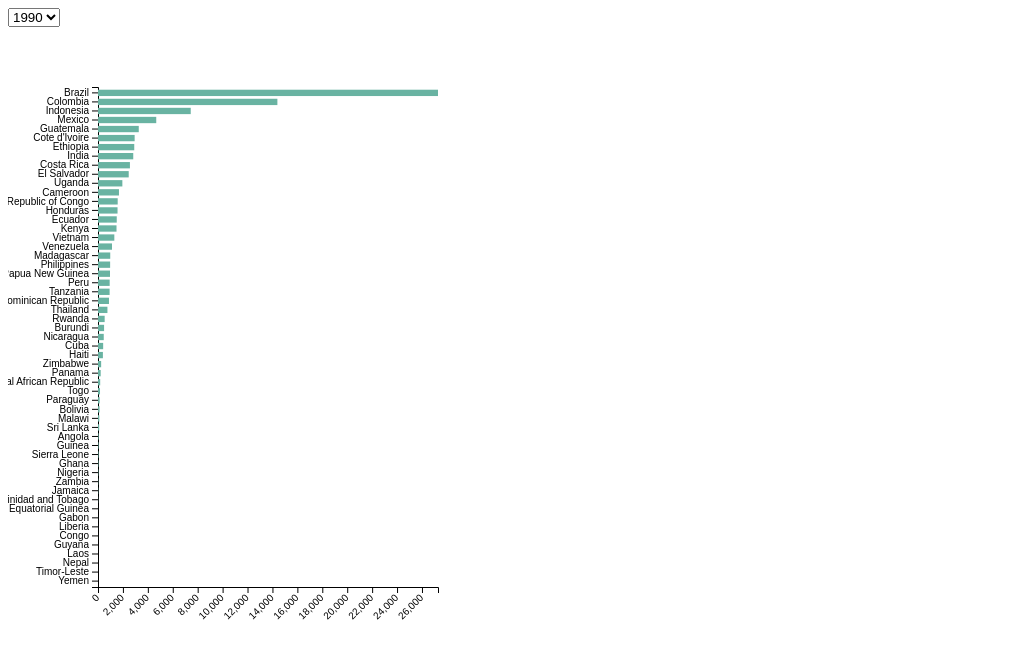
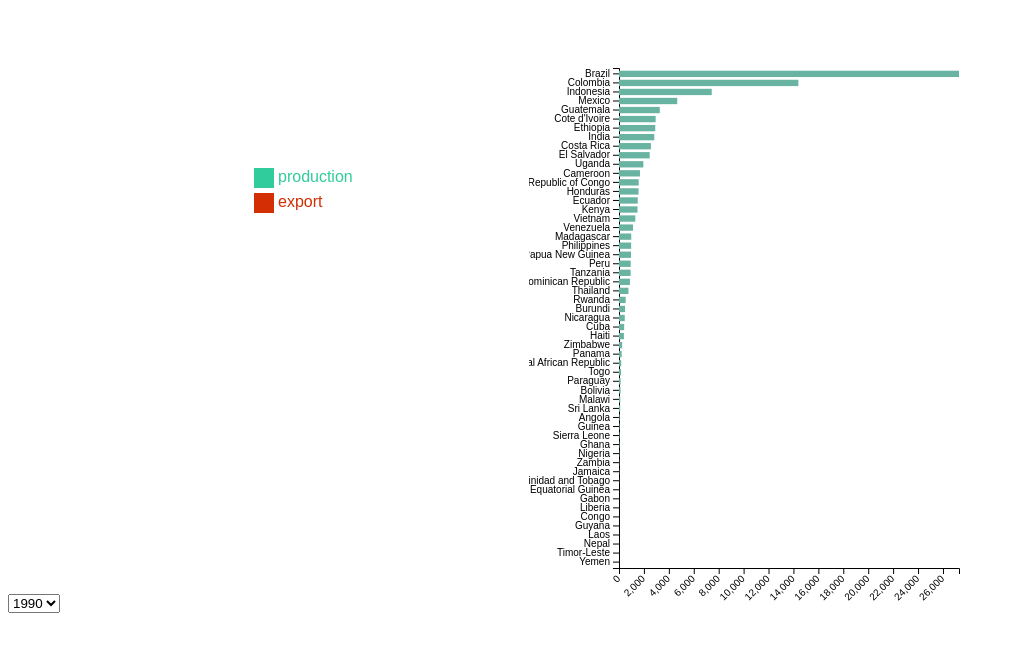
Before and after one commit to nikoelvambuena95/coffee, a Flask app: page / in a window 1280 px wide. Shown: the top 659 px of the page, without its empty margins (0-1015 px from the left). Run offline with Flask 2, Linux system fonts and the light colour scheme; data comes from the database, SQL or seed files in the repository; some libraries are stand-ins or nearby versions.

Commit message:
legend JS

```diff
--- a/static/css/style.css
+++ b/static/css/style.css
@@ -2,6 +2,10 @@
   height: 500px;
   width: 960px;
 } */
+
+div {
+  display: inline-block;
+}
 
 body {
   font-family: "Arial", sans-serif;
--- a/static/js/hBar.js
+++ b/static/js/hBar.js
@@ -11,8 +11,6 @@ var svg = d3.select("#horizontal_bar")
   .append("g")
     .attr("transform",
           "translate(" + margin.left + "," + margin.top + ")");
-
-
 
 // Load data from API route
 data = d3.json("/api/v1.0/export_countries").then(function(data){
--- /dev/null
+++ b/static/js/legend.js
@@ -0,0 +1,51 @@
+// Set the dimensions and margins of the graph
+var margin = {top: 60, right: 30, bottom: 40, left: 90},
+    width = 460 - margin.left - margin.right,
+    height = 600 - margin.top - margin.bottom;
+
+// Append the svg object to the body of the page
+var svg = d3.select("#legend")
+  .append("svg")
+    .attr("width", width + margin.left + margin.right)
+    .attr("height", height + margin.top + margin.bottom)
+  .append("g")
+    .attr("transform",
+          "translate(" + margin.left + "," + margin.top + ")");
+
+// Create a dictionary of keys
+const keys = {
+    "legend_key": [
+        {"dataType" : "production", "color" : "#31cc9b"},
+        {"dataType" : "export", "color" : "#d42e04"}
+    ]
+};
+
+// Stringify dictionary of keys, parse JSON
+var legendData = JSON.stringify(keys)
+var data = JSON.parse(legendData)
+
+// Add square
+var size = 20
+svg.selectAll("mydots")
+  .data(data['legend_key']) // 'legend_key' JSON data object
+  .enter()
+  .append("rect")
+    .attr("x", 100)
+    .attr("y", function(d, i){ return 100 + i*(size+5)}) // 100 is where the first dot appears. 25 is the distance between dots
+    .attr("width", size)
+    .attr("height", size)
+    .style("fill", function(d){ return d.color})
+;
+
+// Add text
+svg.selectAll("mylabels")
+  .data(data['legend_key']) // 'legend_key' JSON data object
+  .enter()
+  .append("text")
+    .attr("x", 100 + size*1.2)
+    .attr("y", function(d,i){ return 100 + i*(size+5) + (size/2)}) // 100 is where the first dot appears. 25 is the distance between dots
+    .style("fill", function(d){ return d.color})
+    .text(function(d){ return d.dataType})
+    .attr("text-anchor", "left")
+    .style("alignment-baseline", "middle")
+;
--- a/templates/index.html
+++ b/templates/index.html
@@ -20,8 +20,22 @@ crossorigin="" />
     <!-- Initialize a button for data type presented in horizontal bar chart -->
     <select id="data_year"></select>
 
+    <!-- Initialize a legend -->
+    <div id="legend"></div>
+
     <!-- Initialize a div for the horizontal bar chart -->
     <div id="horizontal_bar"></div>
+
+
+
+
+
+
+
+
+
+
+
 
 
     <!-- Leaflet JS -->
@@ -34,8 +48,11 @@ crossorigin="" />
     <script type="text/javascript" src="../static/js/config.js"></script>
     <!-- Map JS -->
     <script type="text/javascript" src="../static/js/map.js"></script>
+    <!-- Legend JS -->
+    <script type="text/javascript" src="../static/js/legend.js"></script>
     <!-- Horizontal Bar Chart JS -->
     <script type="text/javascript" src="../static/js/hBar.js"></script>
+
 </body>
 
 
```
Lines whose indentation alone changed are shown as unchanged.
